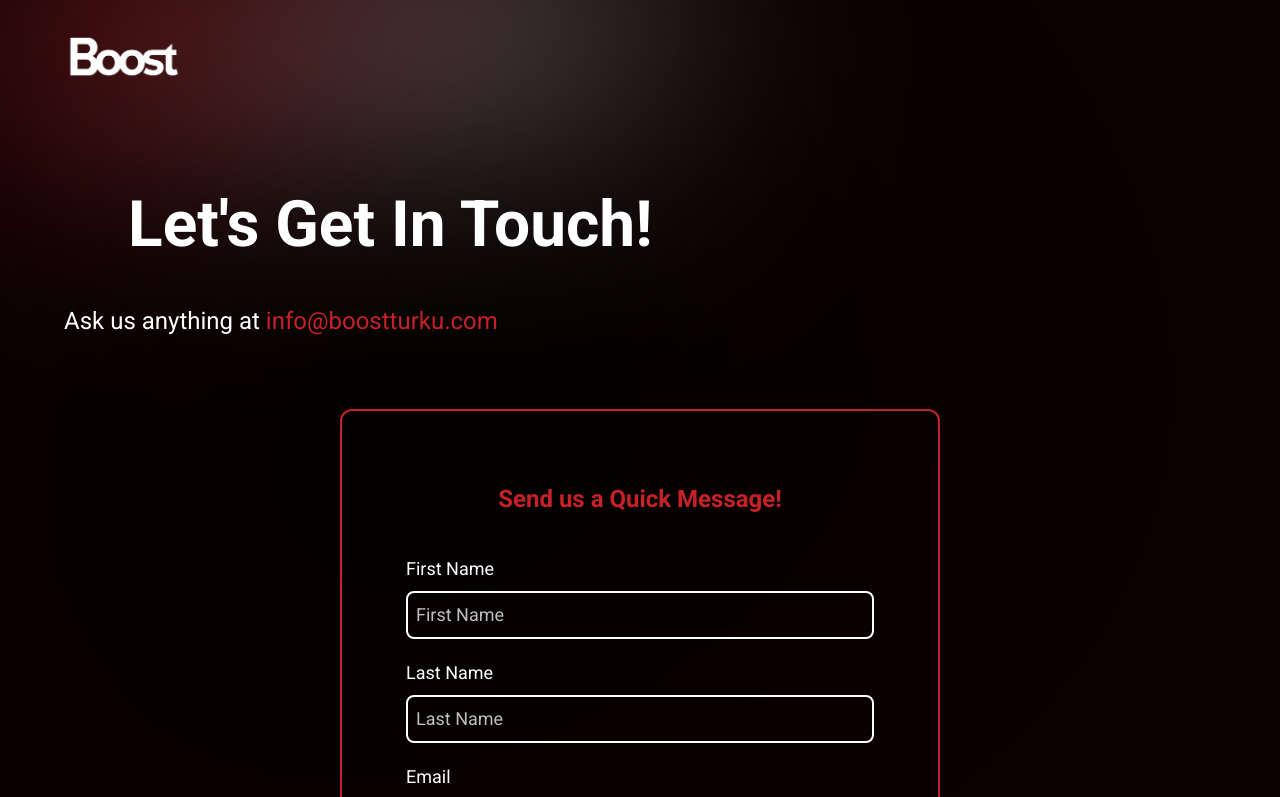
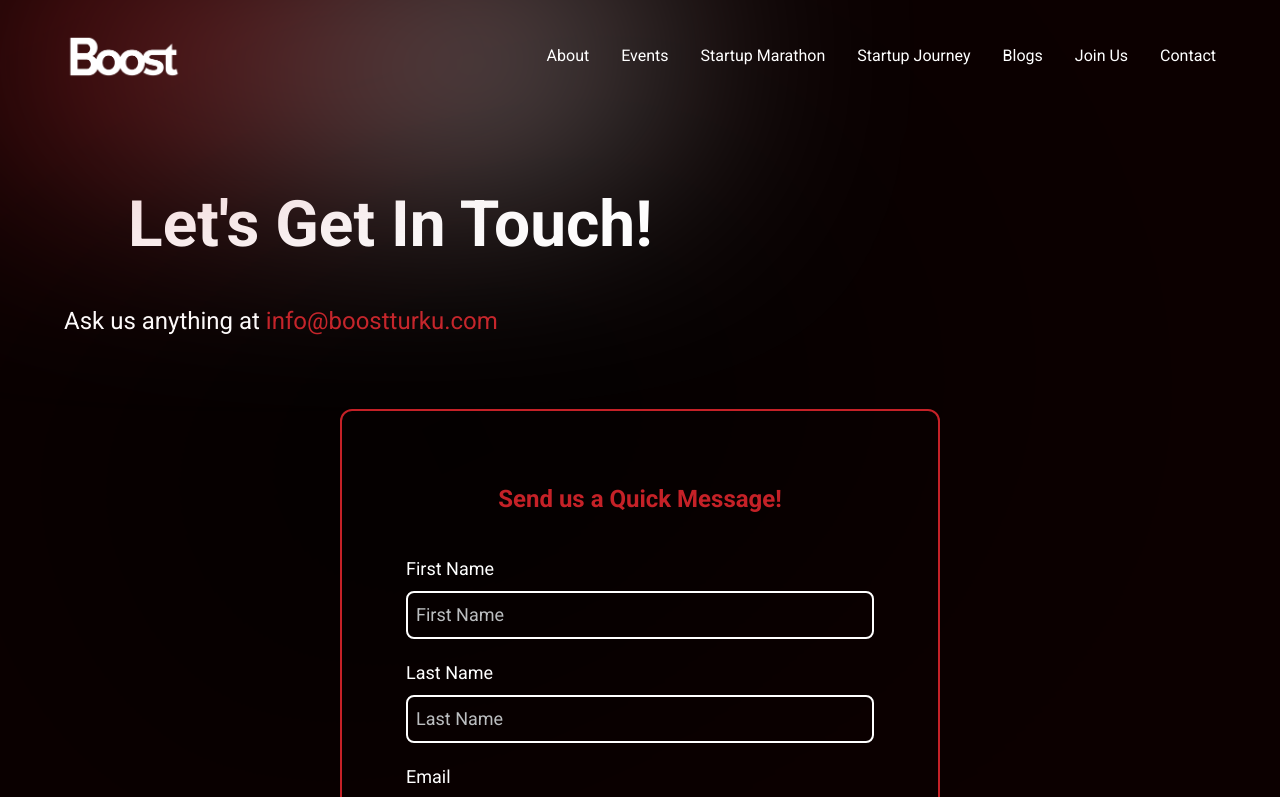
Before and after one commit to farrhaan/boost-turku, a Next.js app: page /contact in a window 1280 px wide. Shown: the top 797 px of the page. Built offline with nearby package versions, Linux system fonts and the light colour scheme.

Commit message:
feaT: navBar

```diff
--- a/components/Navbar.jsx
+++ b/components/Navbar.jsx
@@ -5,15 +5,55 @@ import styles from "../styles";
 import { navVariants } from "../utils/motion";
 import Image from "next/image";
 import Link from "next/link";
+import { useEffect, useState } from "react";
 
-const Navbar = () => (
+const navLinks = [
+  {
+    title: "About",
+    href: "/about",
+  },
+  {
+    title: "Events",
+    href: "/events",
+  },
+  {
+    title: "Startup Marathon",
+    href: "/startup-marathon",
+  },
+  {
+    title: "Startup Journey",
+    href: "/startup-journey",
+  },
+  {
+    title: "Blogs",
+    href: "/blogs",
+  },
+  {
+    title: "Join Us",
+    href: "/join",
+  },
+  {
+    title: "Contact",
+    href: "/contact",
+  },
+];
+
+const Navbar = () => {
+  const [isNavOpen, setIsNavOpen] = useState(false);
+  const toggleNav = () => setIsNavOpen(!isNavOpen);
+
+  useEffect(() => {
+    console.log({ isNavOpen })
+  }, [isNavOpen])
+
+  return (
     <motion.nav
       variants={navVariants}
       initial='hidden'
       whileInView='show'
-    className={`${styles.xPaddings} py-8 relative`}>
+      className={`${styles.xPaddings} py-8 relative z-50`}>
       <div className='absolute w-[50%] inset-0 gradient-01' />
-    <div className={`${styles.innerWidth} mx-auto flex justify-between gap-8 z-10 relative`}>
+      <div className={`${styles.innerWidth} mx-auto flex justify-between items-center gap-8 relative`}>
         <Link href="/">
           <Image
             src='/boost/boost-logo-white.png'
@@ -23,8 +63,33 @@ const Navbar = () => (
             height={40}
           />
         </Link>
+        <div>
+          <button onClick={toggleNav} className='text-white text-2xl lg:hidden'>
+            <Image src="/boost/menu.svg" width={30} height={30} alt="Menu" className="invert" />
+          </button>
+          {isNavOpen && <ul className={`absolute flex flex-col bg-black bg-opacity-70 font-4xl z-100 w-60 text-center right-0 rounded-tl-2xl rounded-bl-2xl rounded-br-2xl`}>
+            {navLinks.map((link, index) => (
+              <li key={index} className="text-white font-4xl py-4">
+                <Link href={link.href} onClick={() => toggleNav()}>
+                  {link.title}
+                </Link>
+              </li>
+            ))}
+          </ul>}
+          <ul className={`hidden lg:flex gap-8 text-white font-4xl`}>
+            {navLinks.map((link, index) => (
+              <li key={index} className="text-white font-4xl">
+                <Link href={link.href}>
+                  {link.title}
+                </Link>
+              </li>
+            ))}
+          </ul>
+
+        </div>
       </div>
     </motion.nav>
-);
+  )
+};
 
 export default Navbar;
```
Also changed, not shown: public/boost/menu.svg (added). Lines whose indentation alone changed are shown as unchanged.
